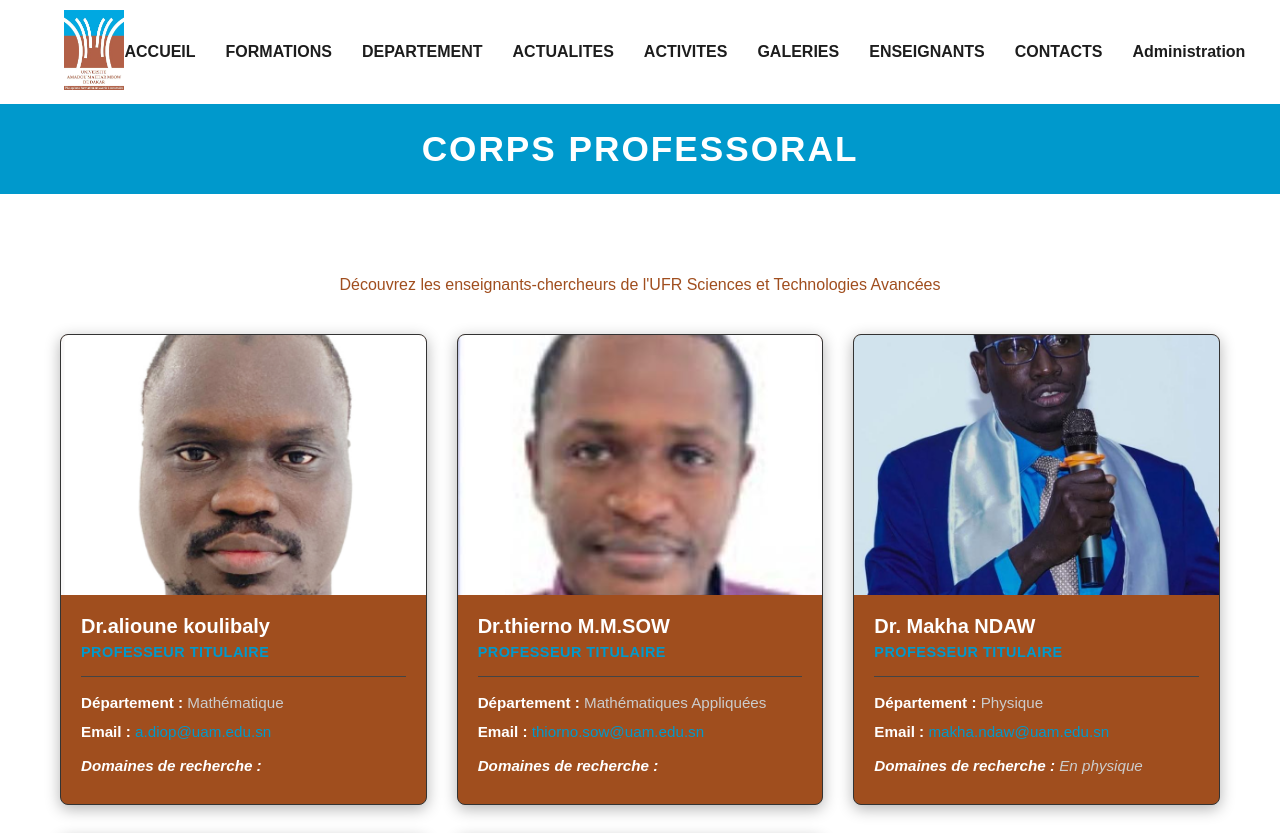
After one commit to Aliousow94/site_webe_vitrine_ufr_sta, a Flask app: page /enseignant in a window 1280 px wide. The commit adds this page. Shown: the top 833 px of the page. Run offline with Flask 3, Linux system fonts and the light colour scheme.

Commit message:
bada sall new commit

```diff
--- a/app.py
+++ b/app.py
@@ -29,6 +29,9 @@ def actualites():
 @app.route("/activites")
 def activites():
     return render_template("activites.html")
+@app.route("/enseignant")
+def enseignant():
+    return render_template("enseignant.html")
 @app.route("/contact")
 def contact():
     return render_template("contact.html")
--- a/static/css/style.css
+++ b/static/css/style.css
@@ -906,3 +906,133 @@
         grid-template-columns: 1fr; /* 1 seule colonne sur mobile */
     }
 }
+
+              /*ENSEIGNANTS*/
+.bande-bleue {
+    background-color: #0099cc;
+    color: white;
+    text-align: center;
+    padding: 25px 0;
+    text-transform: uppercase;
+    letter-spacing: 2px;
+}
+
+.bande-bleue h1 {
+    font-size: 2.2rem;
+    font-weight: 600;
+}
+
+/* Zone principale */
+.section-professeurs {
+    max-width: 1200px;
+    margin: 40px auto;
+    padding: 0 20px;
+}
+
+.titre-section {
+    text-align: center;
+    font-size: 2rem;
+    color: #ffffff;
+    margin-bottom: 5px;
+}
+
+.sous-titre {
+    text-align: center;
+    color:  #a04e1e;
+    font-size: 1rem;
+    margin-bottom: 40px;
+}
+
+/* Alignement en grille responsive pour les 5 profs */
+.grille-profs {
+    display: grid;
+    grid-template-columns: repeat(auto-fit, minmax(320px, 1fr));
+    gap: 30px;
+    justify-content: center;
+}
+
+/* Cartes individuelles */
+.carte-prof {
+    background-color: #a04e1e;
+    border-radius: 8px;
+    overflow: hidden;
+    box-shadow: 0 4px 15px rgba(0, 0, 0, 0.3);
+    transition: transform 0.3s ease, box-shadow 0.3s ease;
+    border: 1px solid #333333;
+}
+
+.carte-prof:hover {
+    transform: translateY(-5px);
+    box-shadow: 0 8px 25px rgba(0, 153, 204, 0.2);
+    border-color: #0099cc;
+}
+
+/* Conteneur de l'image */
+.conteneur-photo {
+    width: 100%;
+    height: 260px;
+    background-color: #333;
+    overflow: hidden;
+}
+
+.photo-prof {
+    width: 100%;
+    height: 100%;
+    object-fit: cover;
+    transition: transform 0.3s ease;
+}
+
+.carte-prof:hover .photo-prof {
+    transform: scale(1.03);
+}
+
+/* Bloc d'informations */
+.infos-prof {
+    padding: 20px;
+}
+
+.nom-prof {
+    color: #ffffff;
+    font-size: 1.25rem;
+    margin-bottom: 5px;
+}
+
+.grade-prof {
+    color: #0099cc;
+    font-size: 0.9rem;
+    font-weight: 600;
+    text-transform: uppercase;
+    letter-spacing: 0.5px;
+}
+
+.separateur {
+    border: 0;
+    height: 1px;
+    background: #444444;
+    margin: 15px 0;
+}
+
+.infos-prof p {
+    font-size: 0.95rem;
+    color: #cccccc;
+    margin-bottom: 8px;
+    line-height: 1.4;
+}
+
+.infos-prof strong {
+    color: #ffffff;
+}
+
+.infos-prof a {
+    color: #0099cc;
+    text-decoration: none;
+}
+
+.infos-prof a:hover {
+    text-decoration: underline;
+}
+
+.recherche {
+    margin-top: 12px;
+    font-style: italic;
+}
--- a/templates/actualites.html
+++ b/templates/actualites.html
@@ -24,7 +24,7 @@ Actualites
 
     <article class="news-card">
         <div class="news-photo">
-            <img src="{{ url_for('static', filename='images/candidature.JPG') }}" alt="Actualité 2">
+            <img src="{{ url_for('static', filename='images/appel.JPG') }}" alt="Actualité 2">
         </div>
         <div class="news-content">
             <time class="news-date">4 juin, 2026</time>
@@ -50,7 +50,7 @@ Actualites
 
     <article class="news-card">
         <div class="news-photo">
-            <img src="{{ url_for('static', filename='images/appel.JPG') }}" alt="Actualité 4">
+            <img src="{{ url_for('static', filename='images/candidature.JPG') }}" alt="Actualité 4">
         </div>
         <div class="news-content">
             <time class="news-date">20 mai, 2026</time>
--- a/templates/base.html
+++ b/templates/base.html
@@ -26,7 +26,7 @@
 
 
 
-=======
+
     <header>
 
 
@@ -45,6 +45,7 @@
                     <li><a href="{{ url_for('actualites') }}">ACTUALITES</a></li>
                     <li><a href="{{ url_for('activites') }}">ACTIVITES</a></li>
                     <li><a href="{{ url_for('gallery') }}">GALERIES</a></li>
+                    <li><a href="{{ url_for('enseignant') }}">ENSEIGNANTS</a></li>
                     <li><a href="{{ url_for('contact') }}">CONTACTS</a></li>
                     <li><a href="{{ url_for('login') }}">Administration</a></li>
                 </ul>
--- a/templates/contact.html
+++ b/templates/contact.html
@@ -26,4 +26,5 @@ Contact
 </div>
 
 
+
 {% endblock %}
--- /dev/null
+++ b/templates/enseignant.html
@@ -0,0 +1,90 @@
+{% extends "base.html" %}
+{% block title %}
+Enseignants
+{%endblock%}
+{%block contenu%}
+<div class="bande-bleue">
+        <h1>CORPS PROFESSORAL</h1>
+    </div>
+
+    <main class="section-professeurs">
+        <h2 class="titre-section">Les Professeurs Titulaires</h2>
+        <p class="sous-titre">Découvrez les enseignants-chercheurs de l'UFR Sciences et Technologies Avancées</p>
+
+        <div class="grille-profs">
+
+            <div class="carte-prof">
+                <div class="conteneur-photo">
+                    <img src="{{ url_for('static', filename='images/derecteur.png') }}" alt="coulibaly" class="photo-prof">
+                </div>
+                <div class="infos-prof">
+                    <h3 class="nom-prof">Dr.alioune koulibaly</h3>
+                    <span class="grade-prof">Professeur Titulaire</span>
+                    <hr class="separateur">
+                    <p><strong>Département :</strong> Mathématique</p>
+                    <p><strong>Email :</strong> <a href="mailto:a.diop@uam.edu.sn">a.diop@uam.edu.sn</a></p>
+                    <p class="recherche"><strong>Domaines de recherche :</strong> </p>
+                </div>
+            </div>
+
+            <div class="carte-prof">
+                <div class="conteneur-photo">
+                    <img src="{{ url_for('static', filename='images/sow.png') }}" alt="sow" class="photo-prof">
+                </div>
+                <div class="infos-prof">
+                    <h3 class="nom-prof">Dr.thierno M.M.SOW</h3>
+                    <span class="grade-prof">Professeur Titulaire</span>
+                    <hr class="separateur">
+                    <p><strong>Département :</strong> Mathématiques Appliquées</p>
+                    <p><strong>Email :</strong> <a href="thierno.sow@uam.edu.sn">thiorno.sow@uam.edu.sn</a></p>
+                    <p class="recherche"><strong>Domaines de recherche :</strong> </p>
+                </div>
+            </div>
+
+            <div class="carte-prof">
+                <div class="conteneur-photo">
+                    <img src="{{ url_for('static', filename='images/makha.jpeg') }}" alt="makha ndaw" class="photo-prof">
+                </div>
+                <div class="infos-prof">
+                    <h3 class="nom-prof">Dr. Makha NDAW</h3>
+                    <span class="grade-prof">Professeur Titulaire</span>
+                    <hr class="separateur">
+                    <p><strong>Département :</strong> Physique</p>
+                    <p><strong>Email :</strong> <a href="mailto:makha.ndaw@uam.edu.sn">makha.ndaw@uam.edu.sn</a></p>
+                    <p class="recherche"><strong>Domaines de recherche :</strong> En physique</p>
+                </div>
+            </div>
+
+            <div class="carte-prof">
+                <div class="conteneur-photo">
+                    <img src="{{ url_for('static', filename='images/dakhiro.png') }}" alt="dahirou" class="photo-prof">
+                </div>
+                <div class="infos-prof">
+                    <h3 class="nom-prof">Dr. Dahirou Gueye</h3>
+                    <span class="grade-prof">Professeur Titulaire</span>
+                    <hr class="separateur">
+                    <p><strong>Département :</strong> Informatique</p>
+                    <p><strong>Email :</strong> <a href="mailto:dahirou.gueye@uam.edu.sn">dahirou.gueye@uam.edu.sn</a></p>
+                    <p class="recherche"><strong>Domaines de recherche :</strong> </p>
+                </div>
+            </div>
+
+            <div class="carte-prof">
+                <div class="conteneur-photo">
+                    <img src="{{ url_for('static', filename='images/siny.png') }}" alt="siny ndoye" class="photo-prof">
+                </div>
+                <div class="infos-prof">
+                    <h3 class="nom-prof">Dr. Siny NDOYE</h3>
+                    <span class="grade-prof">Professeur Titulaire</span>
+                    <hr class="separateur">
+                    <p><strong>Département :</strong> Physique</p>
+                    <p><strong>Email :</strong> <a href="mailto:siny.ndoye@uam.edu.sn">siny.ndoye@uam.edu.sn</a></p>
+                    <p class="recherche"><strong>Domaines de recherche :</strong> En physique</p>
+                </div>
+            </div>
+
+        </div>
+    </main>
+
+
+{% endblock %}
```
